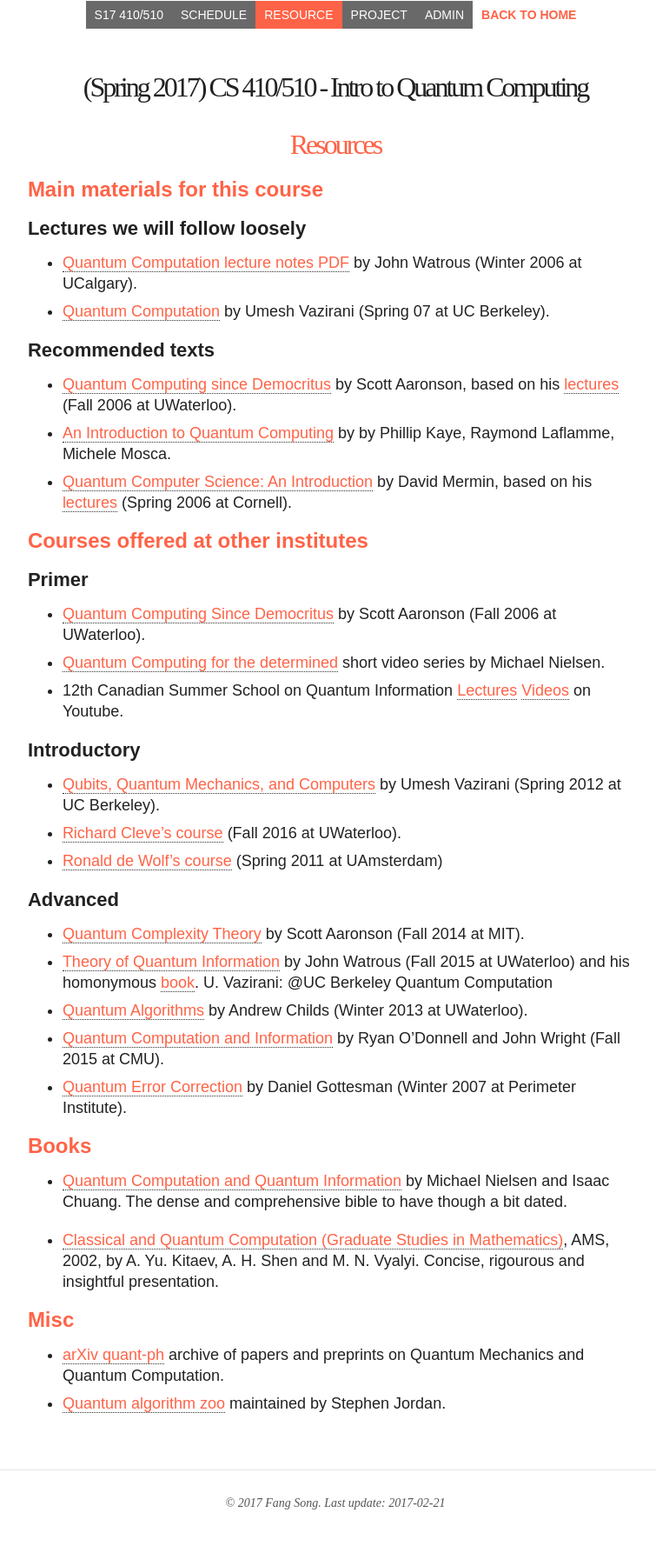
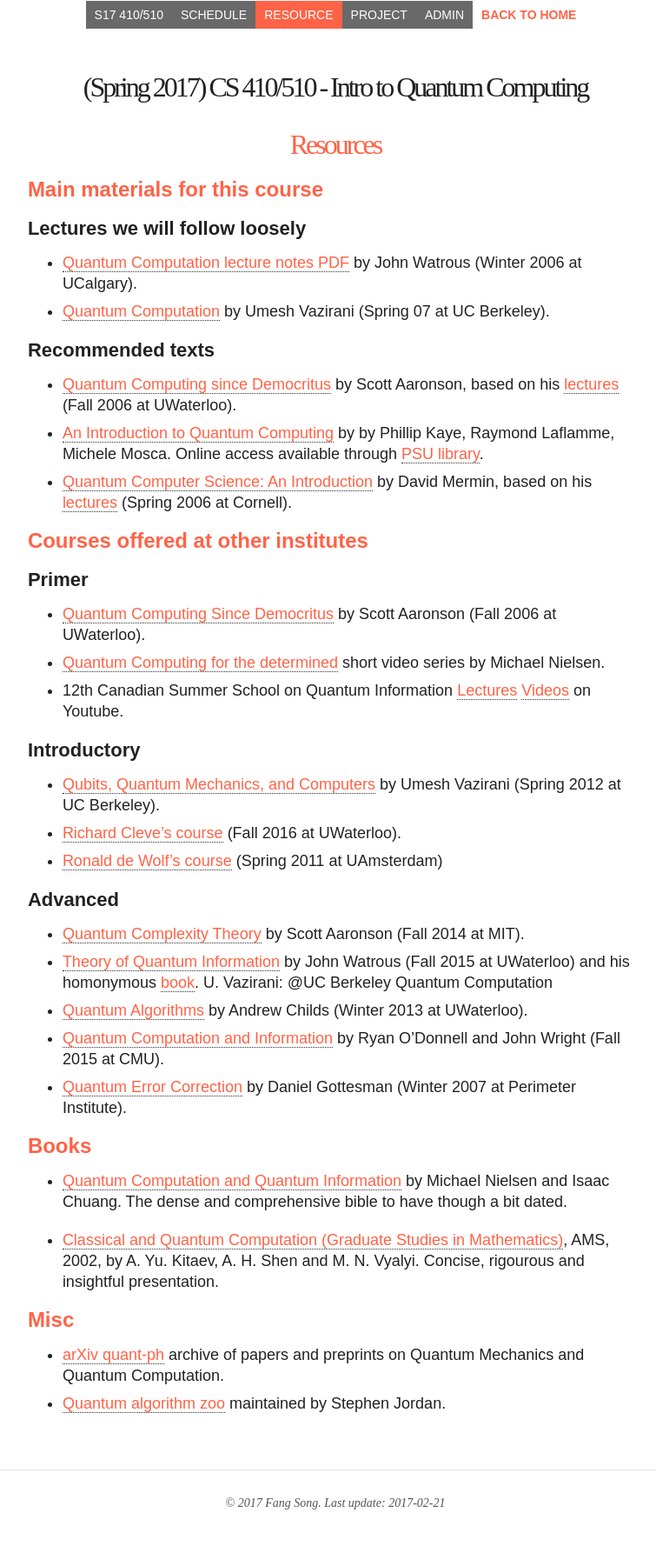
Before and after one commit to fangsonghub/fangsonghub.github.io, a Jekyll site: the page built from teaching/s17_4510_qc/resource.md, in a window 1280 px wide. Shown: the whole page at 87% size, without its empty margins (254-1009 px from the left). Built offline with Jekyll 4.4.1, drawn with Linux system fonts in a browser that asks for light colours; nearby versions of some CDN libraries.

Commit message:
moscabook

```diff
--- a/teaching/s17_4510_qc/resource.md
+++ b/teaching/s17_4510_qc/resource.md
@@ -17,7 +17,7 @@ modified: 2017-02-21
 ### Recommended texts
 *  [Quantum Computing since Democritus](http://www.cambridge.org/us/academic/subjects/physics/quantum-physics-quantum-information-and-quantum-computation/quantum-computing-democritus?format=PB&isbn=9780521199568){:target="_blank"} by Scott Aaronson, based on his [lectures](http://www.scottaaronson.com/democritus/){:target="_blank"} (Fall 2006 at UWaterloo).
 *  [An Introduction to Quantum Computing](https://www.amazon.com/Introduction-Quantum-Computing-Phillip-Kaye/dp/019857049X){:target="_blank"}
-by by Phillip Kaye, Raymond Laflamme, Michele Mosca.
+by by Phillip Kaye, Raymond Laflamme, Michele Mosca. Online access available through [PSU library](http://search.library.pdx.edu/PSU:psu_library_summit:CP71189200070001451){:target="_blank"}.
 *  [Quantum Computer Science: An Introduction](https://www.amazon.com/Quantum-Computer-Science-David-Mermin/dp/0521876583){:target="_blank"} by
    David Mermin, based on his [lectures](http://www.lassp.cornell.edu/mermin/qcomp/CS483.html){:target="_blank"} (Spring 2006 at Cornell).
 
```
